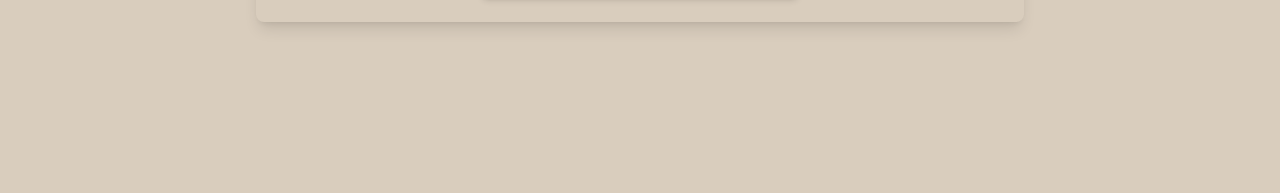
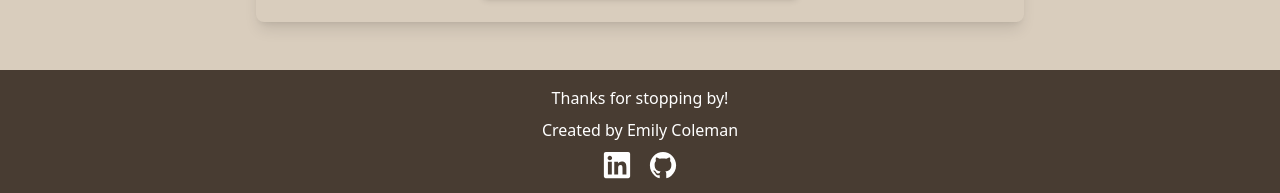
Before and after one commit to ebcoleman/photography, a React (Vite) app: page / in a window 1280 px wide. Shown: the part 1858-2051 px from the top of the page. Before the commit the page ends 1928 px from the top, so only its background shows below. Built offline with nearby package versions, Linux system fonts and the light colour scheme.

Commit message:
added the footer

```diff
--- a/src/App.jsx
+++ b/src/App.jsx
@@ -3,7 +3,7 @@ import Main from './components/Main'
 import About from './components/About'
 import Portfolio from './components/Portfolio'
 import Contact from './components/Contact'
-// import Footer from './components/Footer'
+import Footer from './components/Footer'
 
 
 function App() {
@@ -15,7 +15,7 @@ function App() {
         <About />
         <Portfolio />
         <Contact />
-        {/* <Footer /> */}
+        <Footer />
       </div>
   )
 }
```
